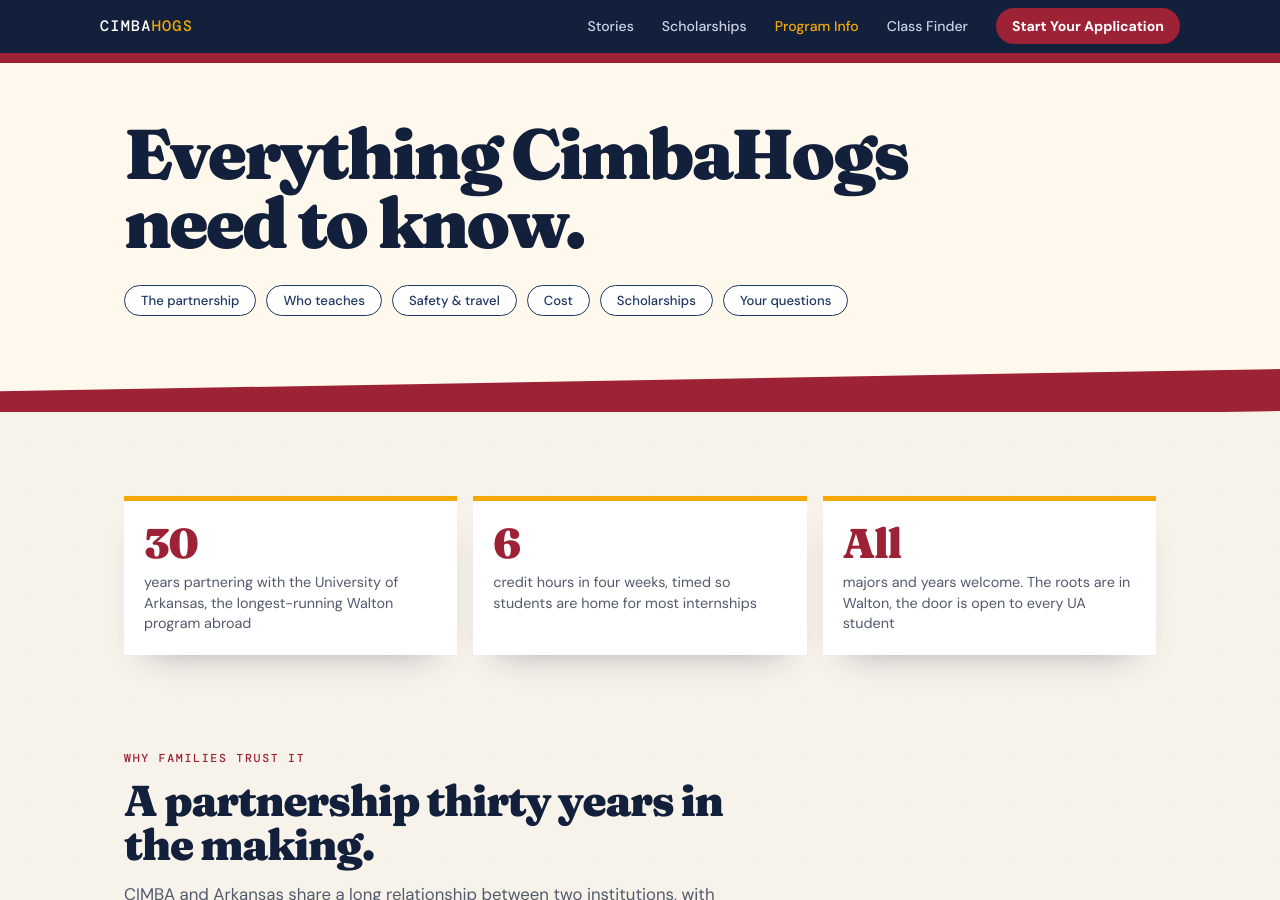
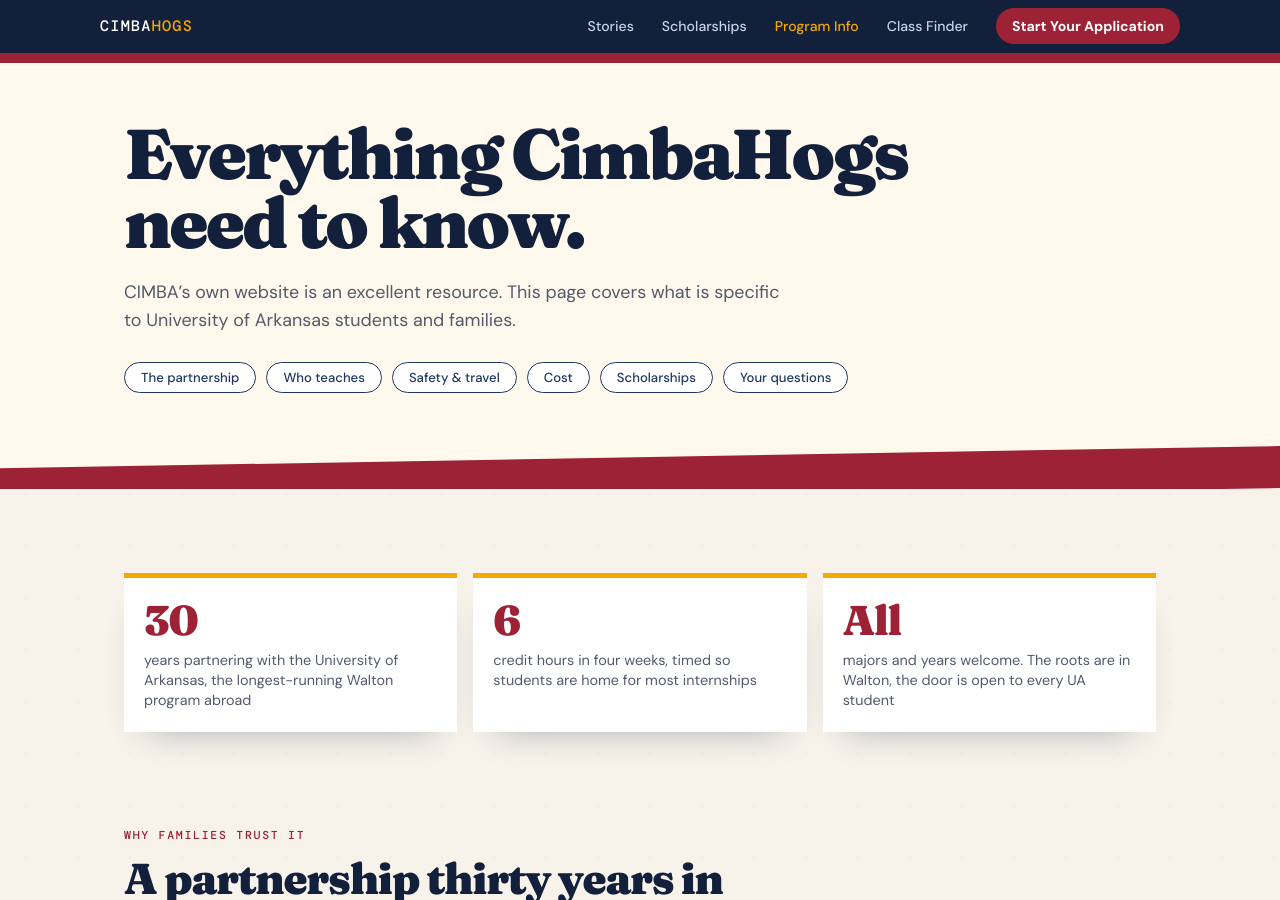
Before and after one commit to profsarahgrace/cimbahogs, a Jekyll site: the page built from program/index.html, in a window 1280 px wide and 900 px high. Built offline with Jekyll 4.4.1, drawn with Linux system fonts in a browser that asks for light colours.

Commit message:
Program info: clarify Arkansas focus in intro, title, and description
Co-Authored-By: Claude Sonnet 5.5 <noreply@anthropic.com>

```diff
--- a/program/index.html
+++ b/program/index.html
@@ -1,14 +1,14 @@
 ---
 layout: "default"
-title: "CIMBA Italy Program Info for Students and Families | CimbaHogs"
-description: "What Arkansas students and families ask about CIMBA Italy: who teaches, cost, scholarships, housing, meals, insurance, weekend travel, credit transfer, and how students are supported."
+title: "CIMBA Italy Program Info for Arkansas Students and Families | CimbaHogs"
+description: "What University of Arkansas students and families need to know about CIMBA Italy: who teaches, cost, scholarships, housing, insurance, weekend travel, credit transfer, and support. The Arkansas-specific companion to CIMBA's own website."
 css: "/program/program.css"
 seo: true
 og_type: "website"
-og_title: "CIMBA Italy Program Info for Students and Families"
+og_title: "CIMBA Italy Program Info for Arkansas Students and Families"
 og_description: "Cost, scholarships, housing, insurance, travel, and credit transfer: straight answers for Arkansas students and families considering CIMBA Italy."
 twitter_description: "Straight answers for Arkansas students and families considering CIMBA Italy: cost, housing, insurance, travel, and credit transfer."
-schema_name: "CIMBA Italy Program Info for Students and Families"
+schema_name: "CIMBA Italy Program Info for Arkansas Students and Families"
 schema_description: "Answers for University of Arkansas students and their families considering CIMBA Italy, including program cost, scholarships, housing, insurance, and credit transfer."
 date_modified: "2026-09-29"
 keywords:
@@ -42,6 +42,7 @@ faq:
 <header class="hero">
   <div class="hero-inner">
     <h1>Everything CimbaHogs need to know.</h1>
+    <p class="lede">CIMBA&rsquo;s own website is an excellent resource. This page covers what is specific to University of Arkansas students and families.</p>
     <nav class="jump" aria-label="On this page">
       <a href="#partnership">The partnership</a>
       <a href="#faculty">Who teaches</a>
```
